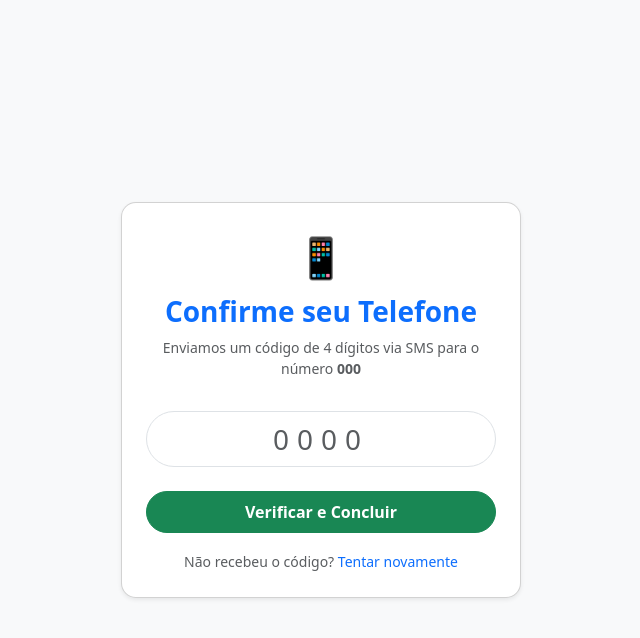
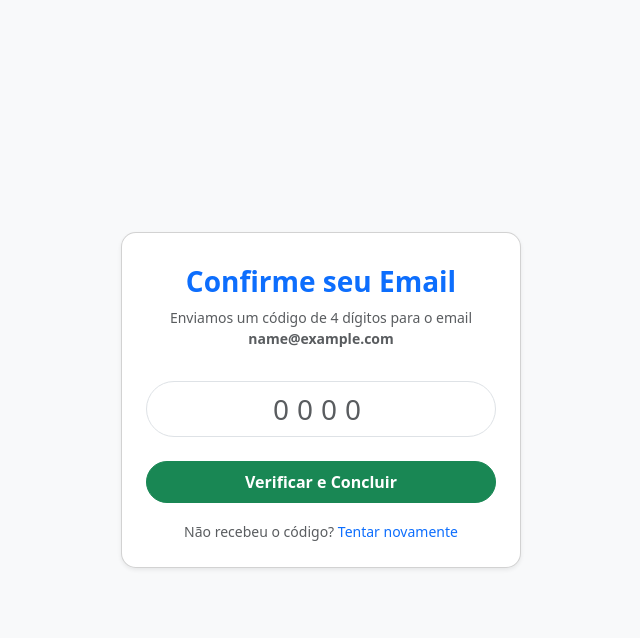
Before and after one commit to RosieGt/chatjc, a Flask app: template templates/verificar_sms.html in a window 1280 px wide. Shown: the top 638 px of the page, without its empty margins (319-959 px from the left). Run offline with Flask 3, Linux system fonts and the light colour scheme; the template is opened without the code that fills it: most values are stand-ins (such as "Sample title", 1, 10 or a date in 2020).

Commit message:
Corrige NameError app e envio assincrono de email

```diff
--- a/templates/verificar_sms.html
+++ b/templates/verificar_sms.html
@@ -10,9 +10,9 @@
 
     <div class="card shadow-sm p-4 text-center" style="width: 100%; max-width: 400px; border-radius: 15px;">
         <div class="mb-3">
-            <span class="fs-1">📱</span>
-            <h3 class="fw-bold text-primary mt-2">Confirme seu Telefone</h3>
-            <p class="text-muted small">Enviamos um código de 4 dígitos via SMS para o número <strong>{{ telefone }}</strong></p>
+            <span class="fs-1"><i class="bi bi-envelope"></i></span>
+            <h3 class="fw-bold text-primary mt-2">Confirme seu Email</h3>
+            <p class="text-muted small">Enviamos um código de 4 dígitos para o email <strong>{{ Email }}</strong></p>
         </div>
 
         <form action="/registro" method="POST">
```
